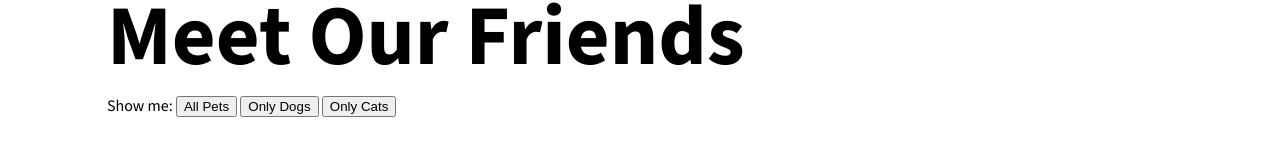
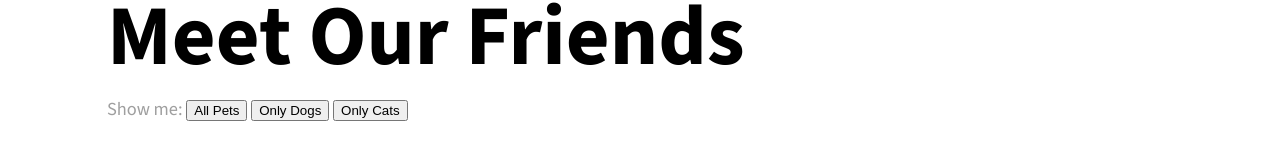
Before and after one commit to DevMostafaRagab/pet-adoption, a plain HTML site: page index.html in a window 1280 px wide. Shown: the part 1196-1355 px from the top of the page. Drawn offline with nearby package versions, Linux system fonts and the light colour scheme.

Commit message:
Add pet filter buttons

```diff
--- a/style.css
+++ b/style.css
@@ -223,3 +223,13 @@ body {
 }
 
 /* =================================================================================================================== */
+
+/** Pet Filter Setting  */
+
+.pet-filter {
+  color: #9f9f9f;
+  font-size: 1.15rem;
+}
+
+
+/* =================================================================================================================== */
```
